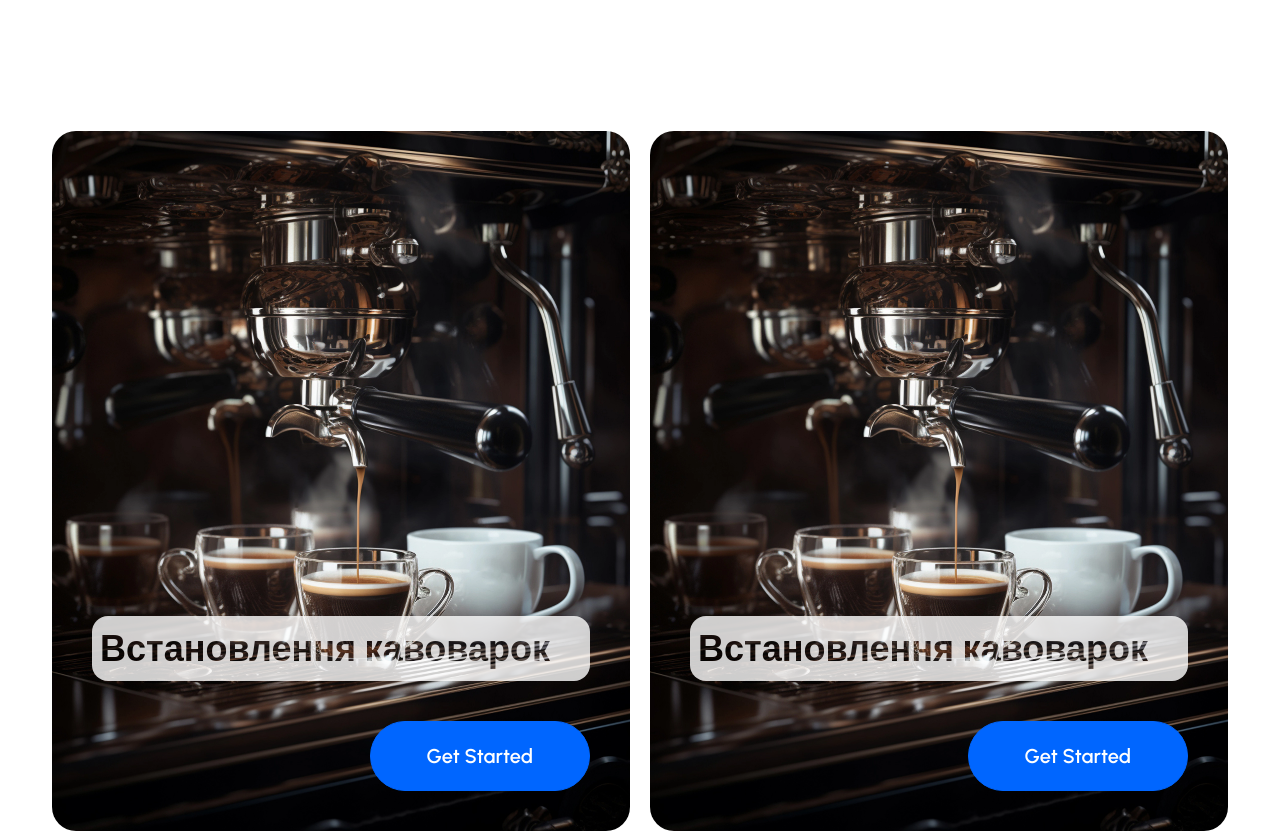
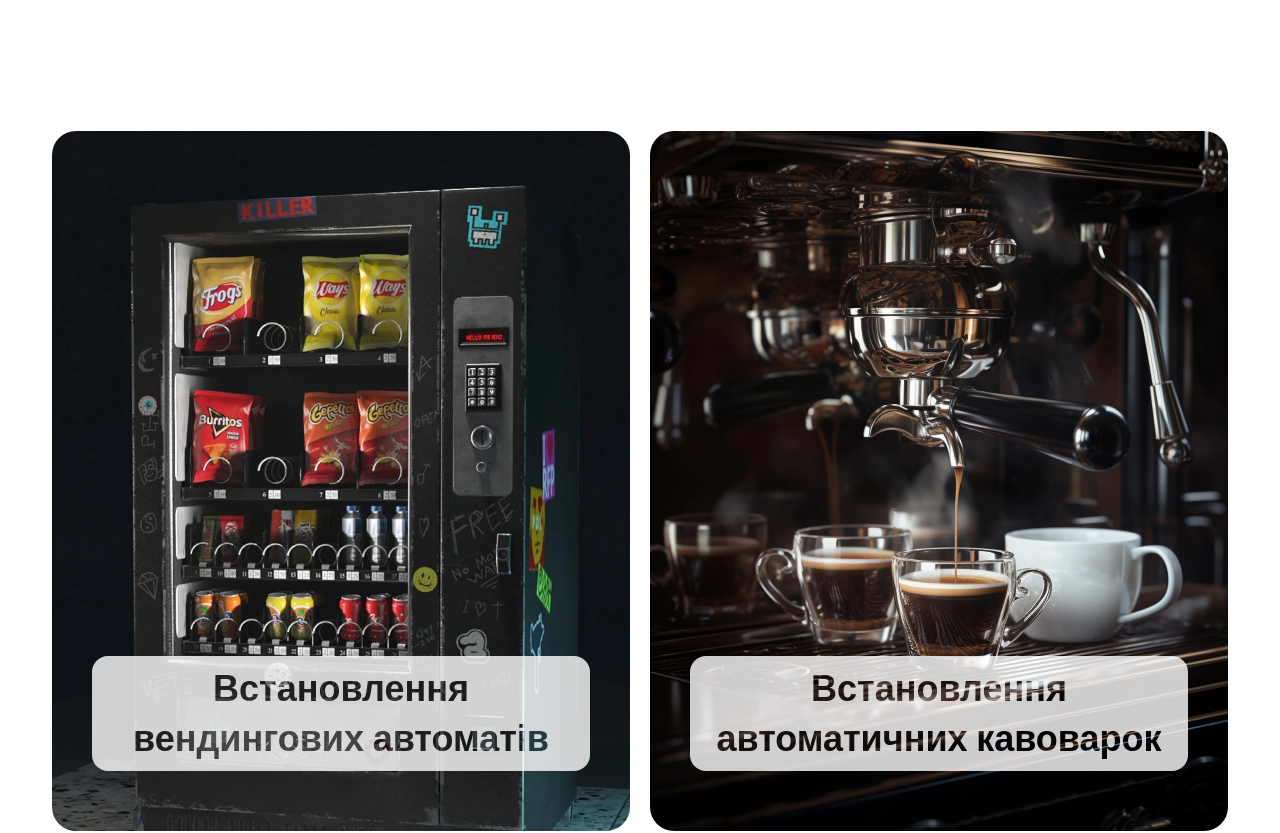
Before and after one commit to caruzzo85/coffee-boom-service, a Next.js app: page / in a window 1280 px wide. Shown: the part 1740-2573 px from the top of the page. Built offline with nearby package versions, Linux system fonts and the light colour scheme.

Commit message:
Change service block "vstanovlenya"

```diff
--- a/app/components/Beliefs/index.tsx
+++ b/app/components/Beliefs/index.tsx
@@ -4,23 +4,14 @@
         <div className='mx-auto max-w-2xl lg:max-w-7xl sm:py-4 lg:px-8 rounded-3xl'>
             <div className='grid grid-cols-1 lg:grid-cols-2 my-16 mx-5 gap-5'>
 
-                {/* COLUMN-1 */}
+            <div className="bg-build-2 py-10 px-10 sm:px-18 md:pb-70 rounded-3xl">
+                   <h3 className="muvokan-tekstas text-4xl sm:text-50xl font-bold text-white leading-snug mb-5 text-center p-2 content-center opacity-80 rounded-2xl">Встановлення вендингових автоматів</h3>
+                </div>
 
                 <div className="bg-build py-10 px-10 sm:px-18 md:pb-70 rounded-3xl">
-                   <h3 className="muvokan-tekstas text-4xl sm:text-50xl font-bold text-white leading-snug mb-5 text-center sm:text-start p-2 content-center opacity-80 rounded-2xl">Встановлення кавоварок</h3>
-                   <div className="text-center sm:text-start">
-                        <button className="text-xl py-5 px-14 mt-5 font-semibold text-white rounded-full bg-blue border border-blue hover:bg-hoblue">Get Started</button>
-                    </div>
+                   <h3 className="muvokan-tekstas text-4xl sm:text-50xl font-bold text-white leading-snug mb-5 text-center p-2 content-center opacity-80 rounded-2xl">Встановлення автоматичних кавоварок</h3>
                 </div>
 
-                {/* COLUMN-2 */}
-
-                <div className="bg-build py-10 px-10 sm:px-18 md:pb-70 rounded-3xl">
-                   <h3 className="muvokan-tekstas text-4xl sm:text-50xl font-bold text-white leading-snug mb-5 text-center sm:text-start p-2 content-center opacity-80 rounded-2xl">Встановлення кавоварок</h3>
-                   <div className="sm:text-start">
-                        <button className="text-xl py-5 px-14 mt-5 font-semibold text-white rounded-full bg-blue border border-blue hover:bg-hoblue">Get Started</button>
-                    </div>
-                </div>
 
             </div>
         </div>
```
